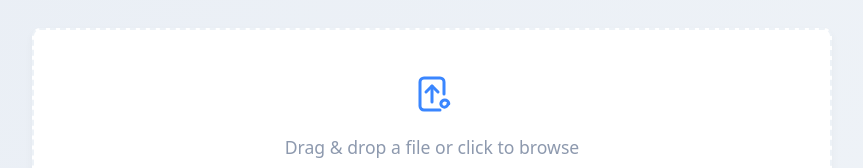
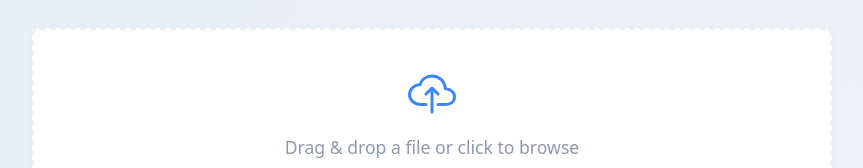
Before and after one commit to tarun1506/SocketShare, a React (Create React App) app in the folder client/: page / in a window 1280 px wide. Shown: the part 150-318 px from the top of the page, without its empty margins (208-1071 px from the left). Built offline with nearby package versions, Linux system fonts and the light colour scheme; no server answers.

Commit message:
fix upload icon

```diff
--- a/client/src/FileUpload.js
+++ b/client/src/FileUpload.js
@@ -205,39 +205,43 @@ const FileUpload = () => {
       >
         <div className="upload-icon">
           <svg
+            xmlns="http://www.w3.org/2000/svg"
             width="48"
             height="48"
-            viewBox="0 0 24 24"
-            fill="none"
-            xmlns="http://www.w3.org/2000/svg"
+            viewBox="0 0 512 512"
           >
             <path
-              d="M12 16L12 8"
-              stroke="currentColor"
-              strokeWidth="1.5"
-              strokeLinecap="round"
-              strokeLinejoin="round"
+              d="M320,367.79h76c55,0,100-29.21,100-83.6s-53-81.47-96-83.6c-8.89-85.06-71-136.8-144-136.8-69,0-113.44,45.79-128,91.2-60,5.7-112,43.88-112,106.4s54,106.4,120,106.4h56"
+              style={{
+                fill: "none",
+                stroke: "currentColor",
+                strokeLinecap: "round",
+                strokeLinejoin: "round",
+                strokeWidth: "32px",
+              }}
             />
-            <path
-              d="M9 11L12 8L15 11"
-              stroke="currentColor"
-              strokeWidth="1.5"
-              strokeLinecap="round"
-              strokeLinejoin="round"
+            <polyline
+              points="320 255.79 256 191.79 192 255.79"
+              style={{
+                fill: "none",
+                stroke: "currentColor",
+                strokeLinecap: "round",
+                strokeLinejoin: "round",
+                strokeWidth: "32px",
+              }}
             />
-            <path
-              d="M20 16.7428C20 17.2635 19.7761 17.7631 19.3761 18.1184C18.9761 18.4737 18.4422 18.6363 17.9058 18.5637C17.4468 18.5026 17.0354 18.2499 16.7677 17.8683C16.5 17.4867 16.4 17.0181 16.4848 16.5547C16.5612 16.1385 16.7921 15.7559 17.1407 15.4772C17.4893 15.1984 17.9327 15.0414 18.3906 15.0361C18.8484 15.0309 19.2952 15.1776 19.6504 15.4487C20.0056 15.7198 20.2457 16.0973 20.332 16.5116C20.3644 16.6539 20.3812 16.7981 20.382 16.9428"
-              stroke="currentColor"
-              strokeWidth="1.5"
-              strokeLinecap="round"
-              strokeLinejoin="round"
-            />
-            <path
-              d="M16 20H8C6.89543 20 6 19.1046 6 18V6C6 4.89543 6.89543 4 8 4H16C17.1046 4 18 4.89543 18 6V12"
-              stroke="currentColor"
-              strokeWidth="1.5"
-              strokeLinecap="round"
-              strokeLinejoin="round"
+            <line
+              x1="256"
+              y1="448.21"
+              x2="256"
+              y2="207.79"
+              style={{
+                fill: "none",
+                stroke: "currentColor",
+                strokeLinecap: "round",
+                strokeLinejoin: "round",
+                strokeWidth: "32px",
+              }}
             />
           </svg>
         </div>
```
